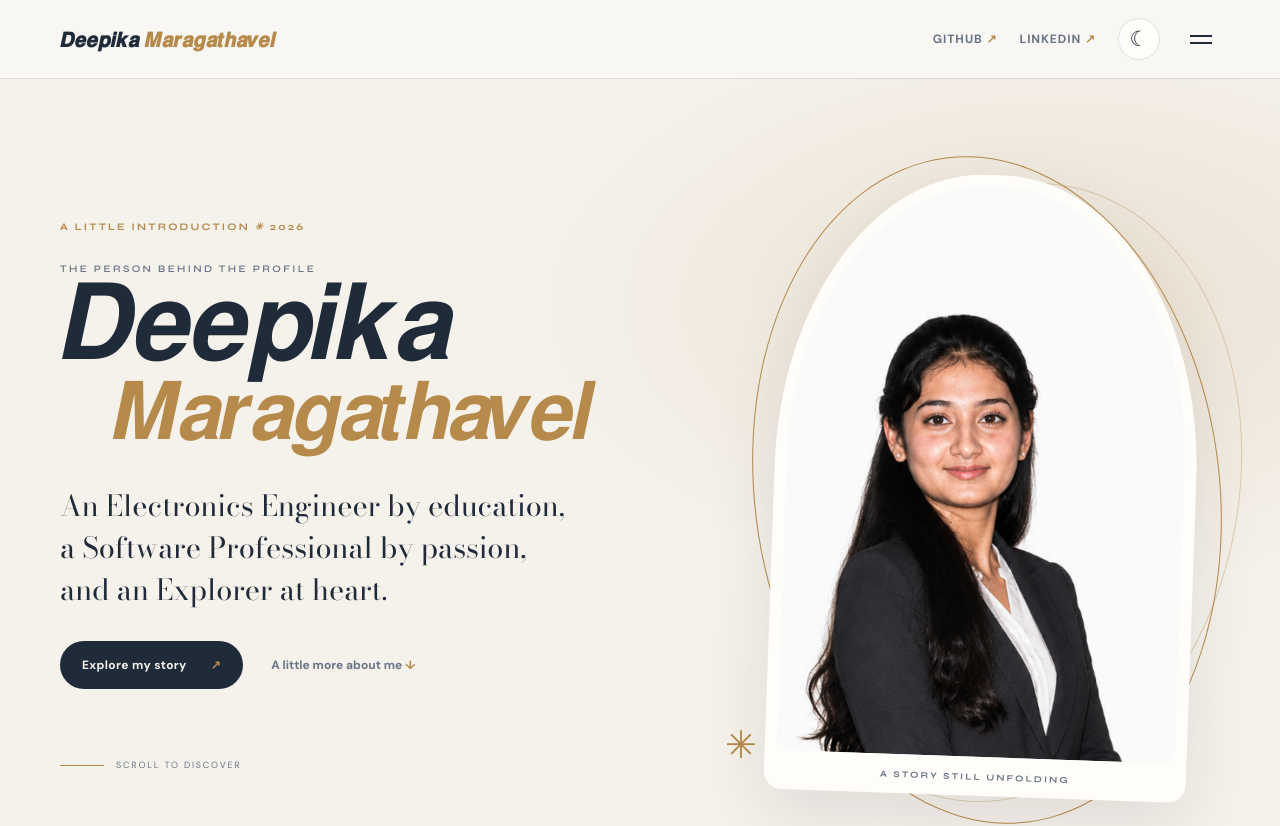
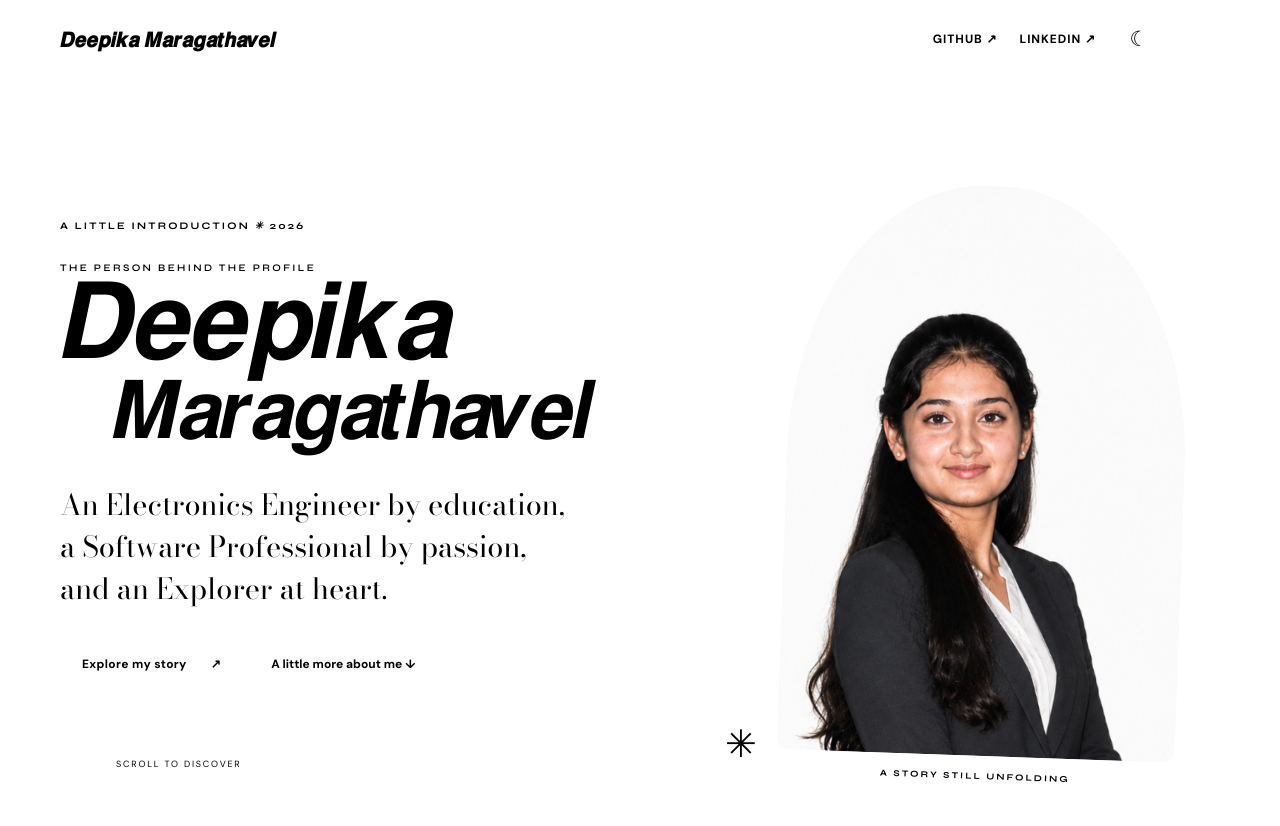
Before and after one commit to Deepika-2721/deepika-profile, a plain HTML site: page index.html in a window 1280 px wide. Shown: the top 826 px of the page. Drawn offline with nearby package versions, Linux system fonts and the light colour scheme; a web font is replaced by a local one.

Commit message:
Update theme.css

```diff
--- a/css/theme.css
+++ b/css/theme.css
@@ -1,4 +1,35 @@
-/* Theme tokens: one palette, tuned for both modes. */
-:root{color-scheme:light;--bg:#f5f1eb;--surface:#fffdfa;--surface-2:#eee8df;--text:#202b3a;--muted:#687487;--accent:#b58a4b;--accent-2:#d8bd8d;--line:rgba(32,43,58,.13);--header:rgba(250,248,244,.88);--shadow:0 24px 70px rgba(37,32,25,.10)}
-html[data-theme="dark"]{color-scheme:dark;--bg:#151922;--surface:#1d2430;--surface-2:#252e3b;--text:#f3eee6;--muted:#b6bdc8;--accent:#d9b779;--accent-2:#f0d8a9;--line:rgba(243,238,230,.14);--header:rgba(21,25,34,.88);--shadow:0 24px 70px rgba(0,0,0,.28)}
-*{box-sizing:border-box}html{scroll-behavior:smooth;scroll-padding-top:100px}body{margin:0;background:var(--bg);color:var(--text);font-family:"DM Sans",sans-serif;transition:background .45s,color .45s}img{display:block;max-width:100%}button,a{font:inherit}a{color:inherit;text-decoration:none}::selection{background:var(--accent);color:#171717}
+
+* {
+    box-sizing: border-box;
+}
+
+html {
+    scroll-behavior: smooth;
+}
+
+body {
+    background: var(--bg);
+    color: var(--text);
+    font-family: "DM Sans", sans-serif;
+    margin: 0;
+    transition: background .45s, color .45s;
+}
+
+img {
+    display: block;
+    max-width: 100%;
+}
+
+button, a {
+    font: inherit;
+}
+
+a {
+    color: inherit;
+    text-decoration: none;
+}
+
+::selection {
+    background: var(--accent);
+    color: #171717;
+}
```
